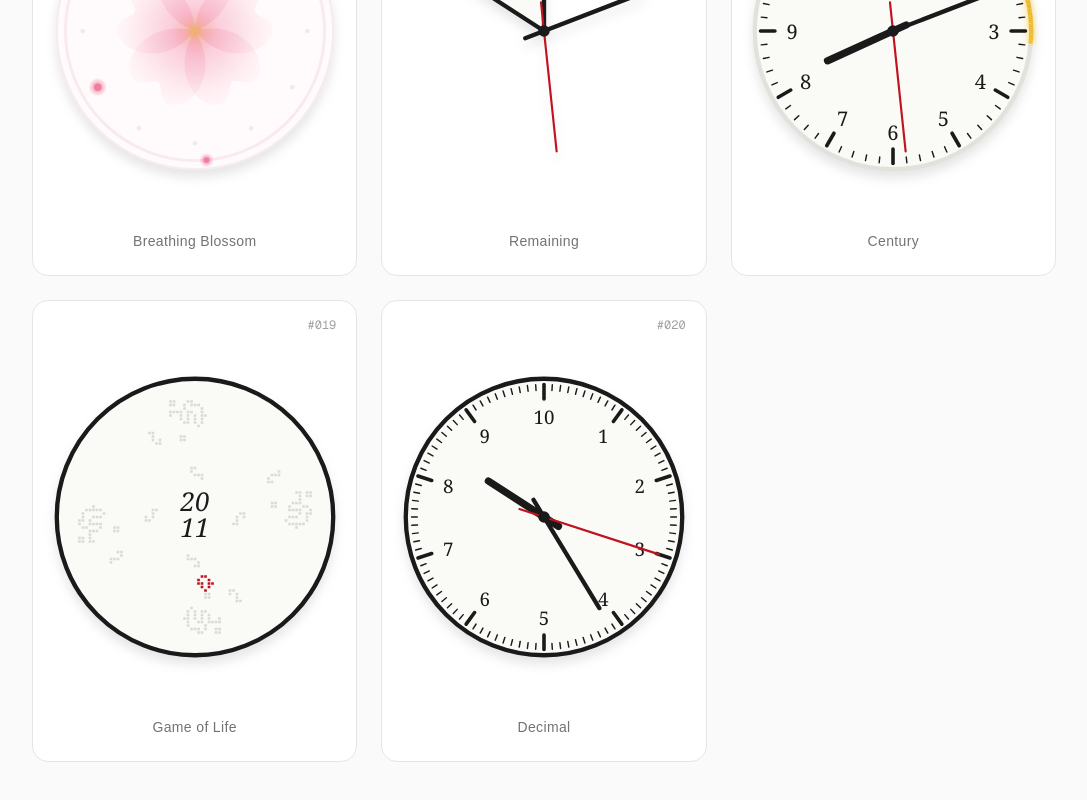
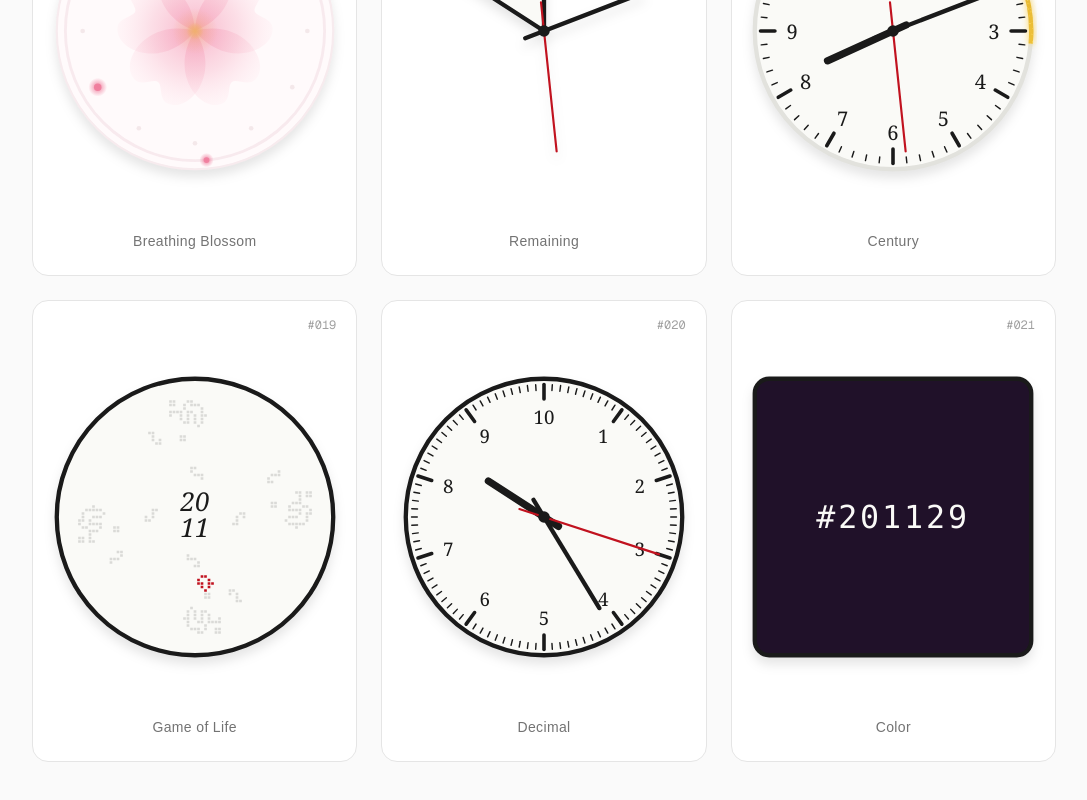
Before and after one commit to qing4132/clocks, a Next.js app: page / in a window 1280 px wide. Shown: the part 2712-3512 px from the top of the page, without its empty margins (96-1183 px from the left). Built offline with nearby package versions, Linux system fonts and the light colour scheme.

Commit message:
Add Color clock (#021); refine Decimal copy; park Spectrum & Fireworks ideas

```diff
--- /dev/null
+++ b/src/clocks/color/ColorClock.tsx
@@ -0,0 +1,76 @@
+"use client";
+
+import { useWallClock } from "../useWallClock";
+
+/**
+ * #021 — Color.
+ *
+ *   The whole face is a single flat colour: the hex value #HHMMSS, where the
+ *   pairs of digits are literally the current hour, minute and second. So at
+ *   13:24:57 the dial is exactly #132457.
+ *
+ *   The twist (a cousin of the Unix clock's "machine-readable, human-illegible"
+ *   idea): time becomes a colour you can't read precisely, yet can feel slowly
+ *   drifting — reds and oranges through the small hours of the green/blue
+ *   channels, the second-pair flickering the blue. A faint hex caption is the
+ *   only concession to legibility.
+ */
+
+function pad(n: number) {
+  return String(n).padStart(2, "0");
+}
+
+// pick black or white caption for contrast against the current background
+function readableInk(r: number, g: number, b: number) {
+  // relative luminance (sRGB-ish), threshold ~0.5
+  const lum = (0.299 * r + 0.587 * g + 0.114 * b) / 255;
+  return lum > 0.55 ? "#1a1a1a" : "#fafaf7";
+}
+
+export default function ColorClock() {
+  const now = useWallClock(1000);
+  const h = now ? now.getHours() : 0;
+  const m = now ? now.getMinutes() : 0;
+  const s = now ? now.getSeconds() : 0;
+
+  const hex = `#${pad(h)}${pad(m)}${pad(s)}`;
+  // the hex pairs ARE the time, read as 0-99 each, mapped onto 0-255 for colour
+  const r = h, g = m, b = s; // 0..23, 0..59, 0..59 — naturally dark, that's fine
+  const ink = readableInk(r, g, b);
+
+  return (
+    <svg
+      viewBox="-100 -100 200 200"
+      className="w-72 h-72 sm:w-96 sm:h-96 drop-shadow-xl"
+      role="img"
+      aria-label="Color clock — the face is the colour #HHMMSS"
+    >
+      {/* the colour fills the whole face; thin #001-style border keeps it a dial */}
+      <rect
+        x="-96"
+        y="-96"
+        width="192"
+        height="192"
+        rx="10"
+        ry="10"
+        fill={now ? hex : "#000000"}
+        stroke="#1a1a1a"
+        strokeWidth="3"
+      />
+      {now && (
+        <text
+          x="0"
+          y="0"
+          textAnchor="middle"
+          dominantBaseline="central"
+          fontFamily="'SF Mono', Menlo, Consolas, 'Courier New', monospace"
+          fontSize="22"
+          letterSpacing="2"
+          fill={ink}
+        >
+          {hex.toUpperCase()}
+        </text>
+      )}
+    </svg>
+  );
+}
--- a/src/clocks/registry.ts
+++ b/src/clocks/registry.ts
@@ -21,6 +21,7 @@ import RemainingClock from "./remaining/RemainingClock";
 import CenturyClock from "./century/CenturyClock";
 import { GameOfLifeClock } from "./game-of-life/variants";
 import DecimalClock from "./decimal/DecimalClock";
+import ColorClock from "./color/ColorClock";
 
 export type ClockEntry = {
   slug: string;
@@ -178,8 +179,16 @@ export const clocks: ClockEntry[] = [
     name: "十进制革命钟",
     nameEn: "Decimal",
     description:
-      "法兰西共和国 1793 年的十进制时间：一天 = 10 小时，一小时 = 100 分，一分 = 100 秒。于是表盘被平分成 10 格而不是 12，时针一天才转一圈。它颗覆的是最根本的假设——“一天该分成几份”：5 点是正午，7.5 点是傍晚。下方用十进制 H:MM:SS 报出读数。",
+      "法兰西共和国 1793 年的十进制时间：一天 = 10 小时，一小时 = 100 分，一分 = 100 秒。于是表盘被平分成 10 格而不是 12，顶端是 10，时针一天才转一圈。它颠覆的是最根本的假设——“一天该分成几份”：5 点是正午，7.5 点是傍晚。时、分、秒三针仿照 #001 的走法，只是单位全是十进制。",
     Component: DecimalClock,
+  },
+  {
+    slug: "color",
+    name: "色彩钟",
+    nameEn: "Color",
+    description:
+      "整个表盘就是一块纯色：十六进制颜色值 #HHMMSS，三对数字正是当前的时、分、秒——所以 13:24:57 时，表盘恰好是 #132457。这是 Unix 钟“机器可读、人不可读”那一路的远亲：时间变成一种你读不准、却能感受到它在缓缓漂移的颜色，秒位不停拨动着蓝调。正中用等宽字标出当前色值，是对可读性唯一的妥协。",
+    Component: ColorClock,
   },
 ];
 
```
Also changed, not shown: 1 other file (tests, documents, lock files or other folders).
